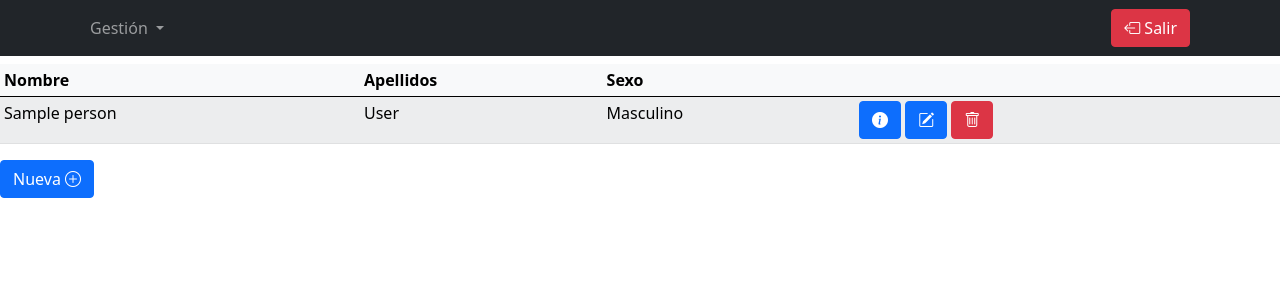
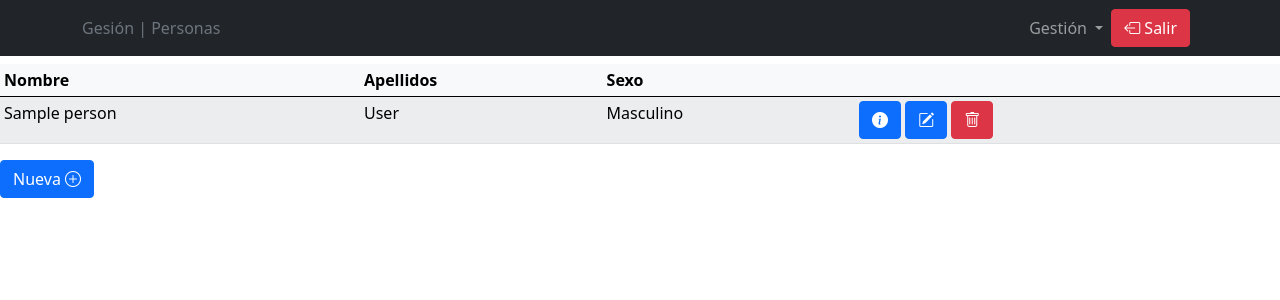
Before and after one commit to johan8863/complains-system, a Django app: page /persons/list/ in a window 1280 px wide. Shown: the top 300 px of the page. Run offline with Django 3.2, Linux system fonts and the light colour scheme; a user stored in the database is signed in; tables that the repository leaves empty hold one stand-in row (values such as "Sample post"); some libraries are stand-ins or nearby versions.

Commit message:
added pointer text on tha navbar

```diff
--- a/complains/templates/complains/complains_list.html
+++ b/complains/templates/complains/complains_list.html
@@ -1,4 +1,8 @@
 {% extends 'general/welcome.html' %}
+
+{% block pointer %}
+<span class="text-secondary">Gesión | Quejas</span>
+{% endblock pointer %}
 
 {% block workspace %}
 
--- a/entities/templates/entities/entities_list.html
+++ b/entities/templates/entities/entities_list.html
@@ -1,4 +1,9 @@
 {% extends 'general/welcome.html' %}
+
+{% block pointer %}
+<span class="text-secondary">Gesión | Entidades</span>
+{% endblock pointer %}
+
 
 {% block workspace %}
 
--- a/general/templates/general/base.html
+++ b/general/templates/general/base.html
@@ -16,6 +16,9 @@
 
     {% block nav %}
 
+    {% block pointer %}
+    {% endblock pointer %}
+
     {% block login_out %}
     {% endblock login_out %}
 
--- a/general/templates/general/welcome.html
+++ b/general/templates/general/welcome.html
@@ -1,12 +1,16 @@
 {% extends 'general/base.html' %}
 
-<!-- <div class="container-fluid mt-1 pb-2"> -->
 
     {% block nav %}
     <nav class="navbar navbar-dark bg-dark navbar-expand-lg mb-2">
         <div class="container">
-            <div class="collapse navbar-collapse" id="navbarSupportedContent">
-                <ul class="navbar-nav me-auto mb-2 mb-lg-0">
+
+            {% block pointer %}
+            <span class="text-secondary">Bienvenido</span>
+            {% endblock pointer %}
+
+            <div class="collapse navbar-collapse">
+                <ul class="navbar-nav ms-auto">
                     <li class="nav-item dropdown">
                         <a class="nav-link dropdown-toggle" id="gestion" role="button" data-bs-toggle="dropdown"
                             aria-expanded="false" href="#">
@@ -37,6 +41,3 @@
     {% block workspace %}
 
     {% endblock workspace %}
-
-
-<!-- </div> -->
--- a/organisms/templates/organisms/organisms_list.html
+++ b/organisms/templates/organisms/organisms_list.html
@@ -1,4 +1,9 @@
 {% extends 'general/welcome.html' %}
+
+{% block pointer %}
+<span class="text-secondary">Gesión | Organismos</span>
+{% endblock pointer %}
+
 
 {% block workspace %}
 
--- a/persons/templates/persons/persons_list.html
+++ b/persons/templates/persons/persons_list.html
@@ -1,4 +1,9 @@
 {% extends 'general/welcome.html' %}
+
+{% block pointer %}
+<span class="text-secondary">Gesión | Personas</span>
+{% endblock pointer %}
+
 
 {% block workspace %}
 
--- a/promoters/templates/promoters/promoters_list.html
+++ b/promoters/templates/promoters/promoters_list.html
@@ -1,4 +1,9 @@
 {% extends 'general/welcome.html' %}
+
+{% block pointer %}
+<span class="text-secondary">Gesión | Promoventes</span>
+{% endblock pointer %}
+
 
 {% block workspace %}
 
```
